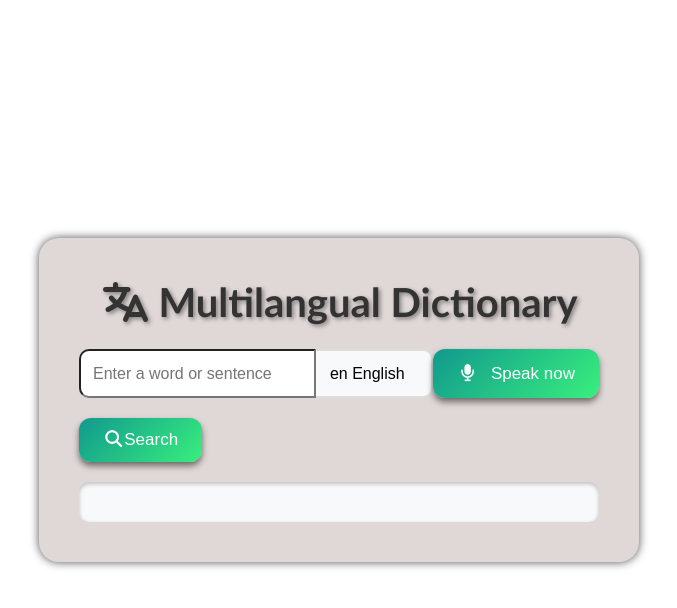
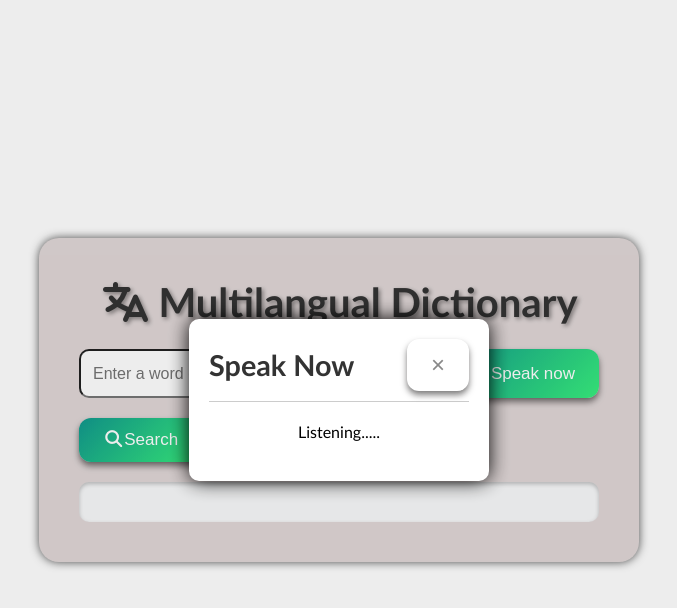
Before and after one commit to Samriddha-Poudel/Dictionary, a plain HTML site: page index.html in a window 1280 px wide. Both pictures are taken after a click on the button "Speak now". Shown: the whole page, without its empty margins (301-978 px from the left). Drawn offline with Linux system fonts and the light colour scheme.

Commit message:
added speech recognization functionally

```diff
--- a/index.html
+++ b/index.html
@@ -26,7 +26,7 @@
                 <option value="ko">ko Korean</option>
             </select>
 
-            <button id="microphoneBtm" onclick="togglSpeechRecognition()">
+            <button id="microphoneBtm" onclick="toggleSpeechRecognition()">
                 <i class="fas fa-microphone icon"></i>
                 <span id="mic-test">Speak now</span>
             </button>
--- a/script.js
+++ b/script.js
@@ -94,3 +94,60 @@ function getLanguageName(code){
     };
     return lan[code] || code;
 }
+
+
+function toggleSpeechRecognition(){
+
+    const modal = document.getElementById('speechModal');
+
+    modal.style.display = 'flex';
+
+    startSpeechRecognition();
+
+}
+
+
+function closespeechModal(){
+     const modal = document.getElementById('speechModal');
+     modal.style.display='none';
+}
+
+
+function startSpeechRecognition(){
+
+
+    const selectedlan = document.getElementById('language-select').value;
+
+    const langMap = {
+
+        'en':'en-US',
+        'ne':'ne-NP',
+        'es':'es-ES',
+        'fr':'fr-FR',
+        'de':'de-DE',
+        'ja':'ja-JP',
+        'ko':'ko-KR'
+
+    };
+
+    const recognize= new webkitSpeechRecognition();
+    recognize.lang = langMap[selectedlan] || 'en-US';
+    recognize.interimResults = false;
+
+    recognize.onresult = function(event){
+        const result = event.results[0][0].transcript;
+        document.getElementById('wordinput').value = result;
+        closespeechModal();
+    }
+
+    recognize.onerror = function(event){
+        console.error('speech reco error:', event.error);
+        closespeechModal();
+    }
+
+    recognize.onend = function(){
+        console.log('Speech recognition ended.');
+    }
+
+    recognize.start();
+}
```
